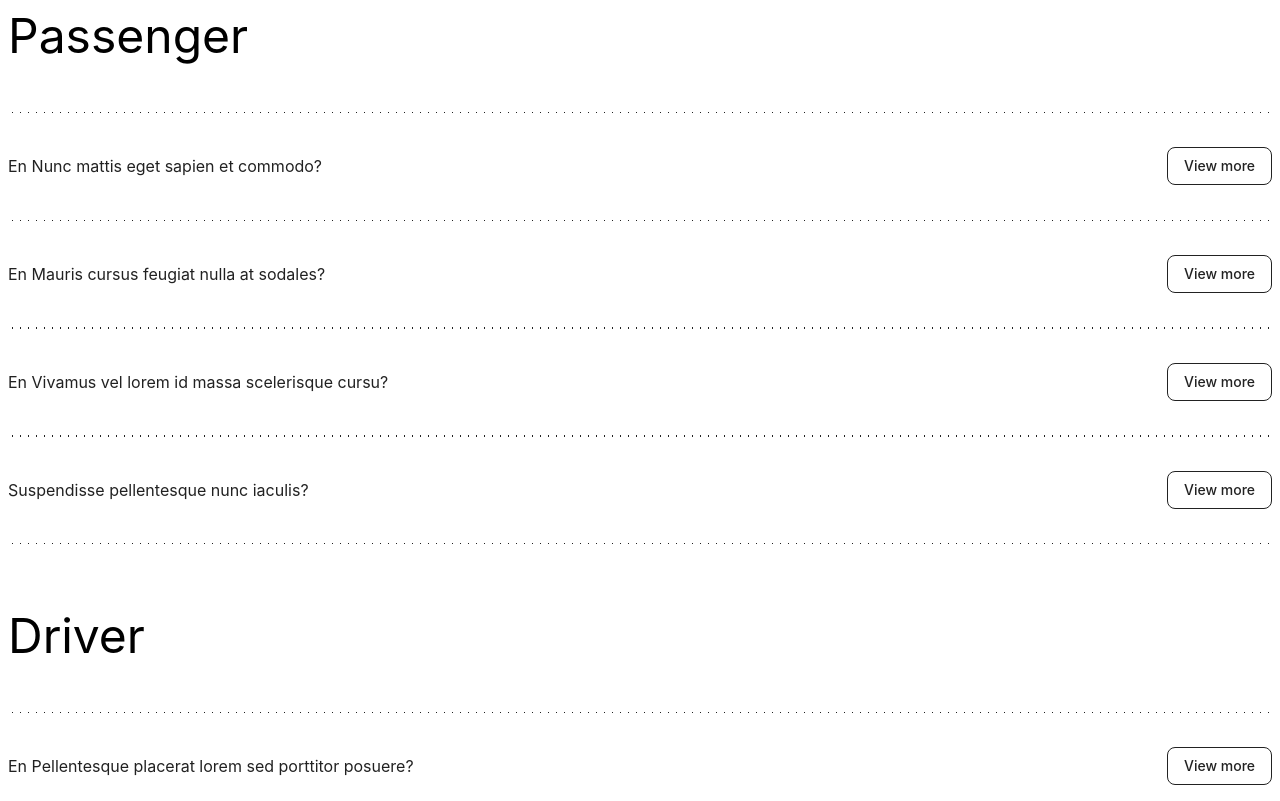
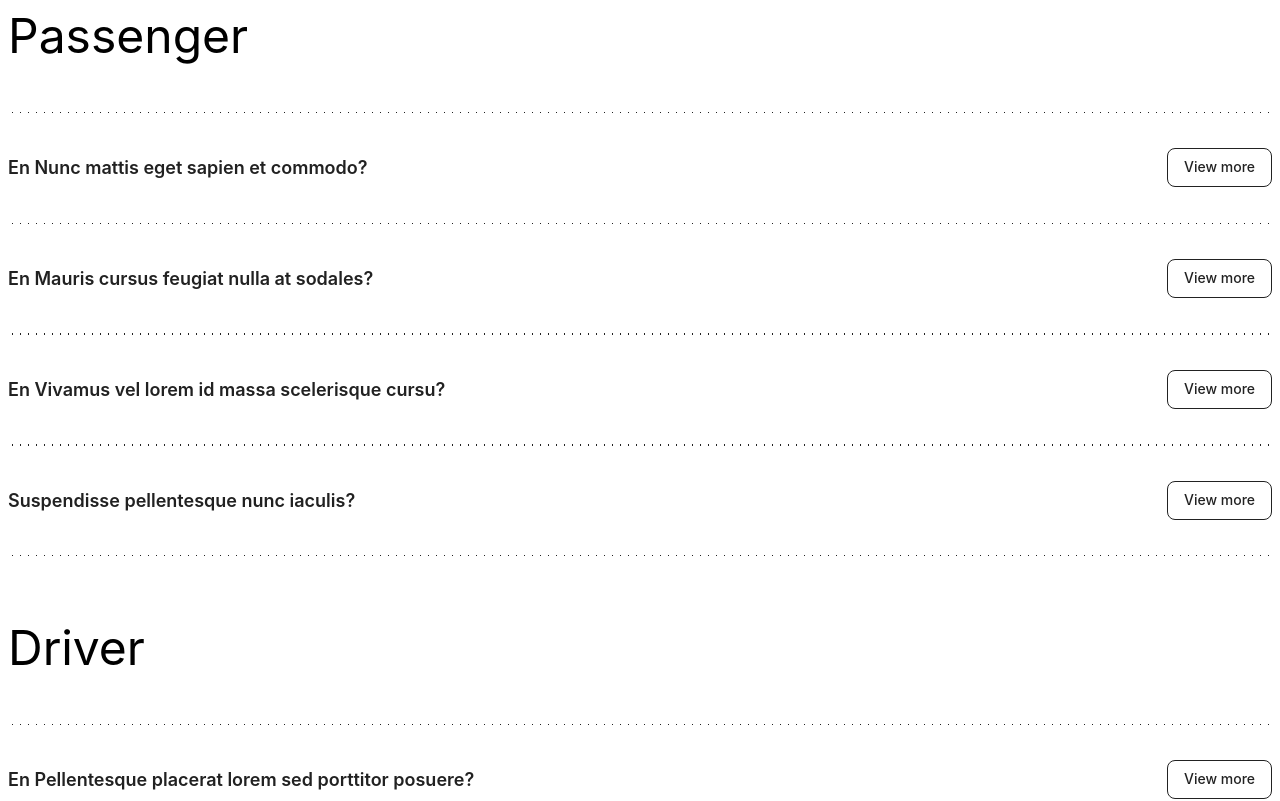
Before and after one commit to tiavina-mika/mui-custom-accordion, a React (Create React App) app in the folder src/: page / in a window 1280 px wide. Shown: the top 801 px of the page. Built offline with nearby package versions, Linux system fonts and the light colour scheme.

Commit message:
change question font size

```diff
--- a/src/Faqs.tsx
+++ b/src/Faqs.tsx
@@ -108,7 +108,9 @@ const Faqs = () => {
                   aria-controls="panel1a-content"
                   id="panel1a-header"
                 >
-                  <Typography>{subItem.question}</Typography>
+                  <Typography sx={{ fontSize: 18, fontWeight: 600 }}>
+                    {subItem.question}
+                  </Typography>
                 </StyledAccordionSummary>
                 <AccordionDetails>
                   <Typography>{subItem.response}</Typography>
```
